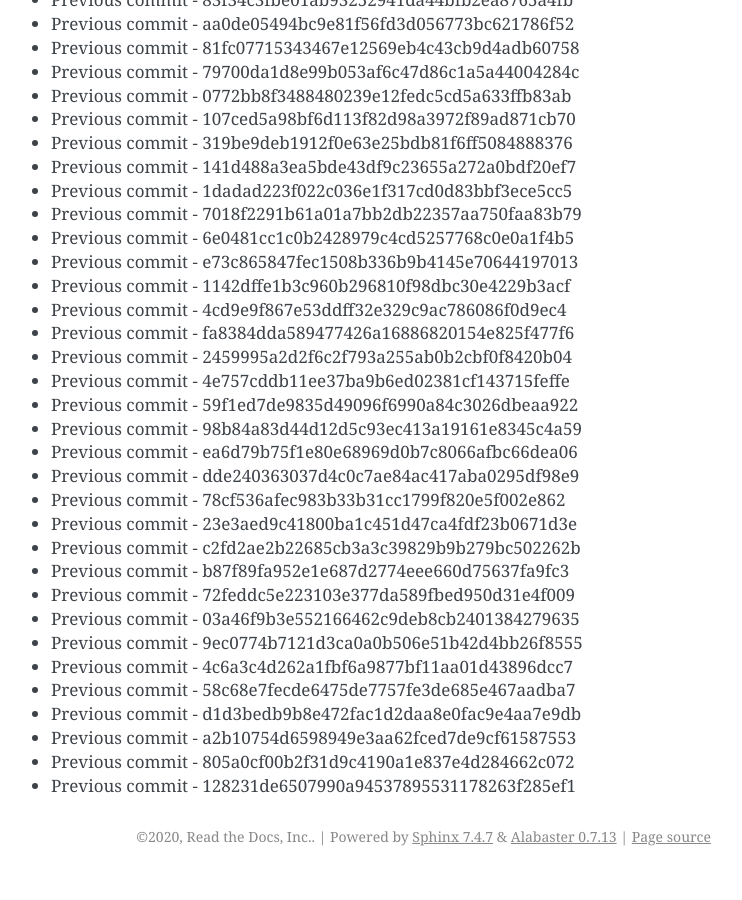
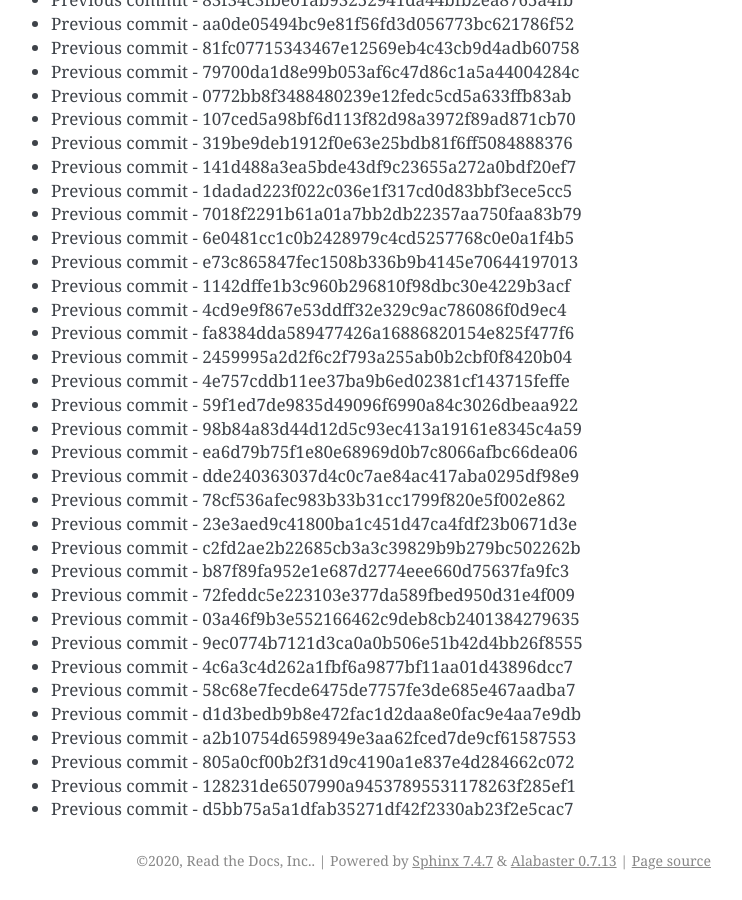
Before and after one commit to readthedocs/rtd-git-stresstest, a Sphinx documentation site: the page built from docs/updates.rst, in a window 1280 px wide and 900 px high, scrolled down 51057 px. Shown: the whole window, without its empty margins (399-1141 px from the left). Built offline with Sphinx 7.4.7, drawn with Linux system fonts in a browser that asks for light colours; before the commit the page ends 51933 px from its top, so only the background shows below that.

Commit message:
Generating commit from previous: d5bb75a5a1dfab35271df42f2330ab23f2e5cac7

```diff
--- a/docs/updates.rst
+++ b/docs/updates.rst
@@ -2177,3 +2177,4 @@ It can be tested for any performance characteristics.
 * Previous commit - a2b10754d6598949e3aa62fced7de9cf61587553
 * Previous commit - 805a0cf00b2f31d9c4190a1e837e4d284662c072
 * Previous commit - 128231de6507990a94537895531178263f285ef1
+* Previous commit - d5bb75a5a1dfab35271df42f2330ab23f2e5cac7
```
